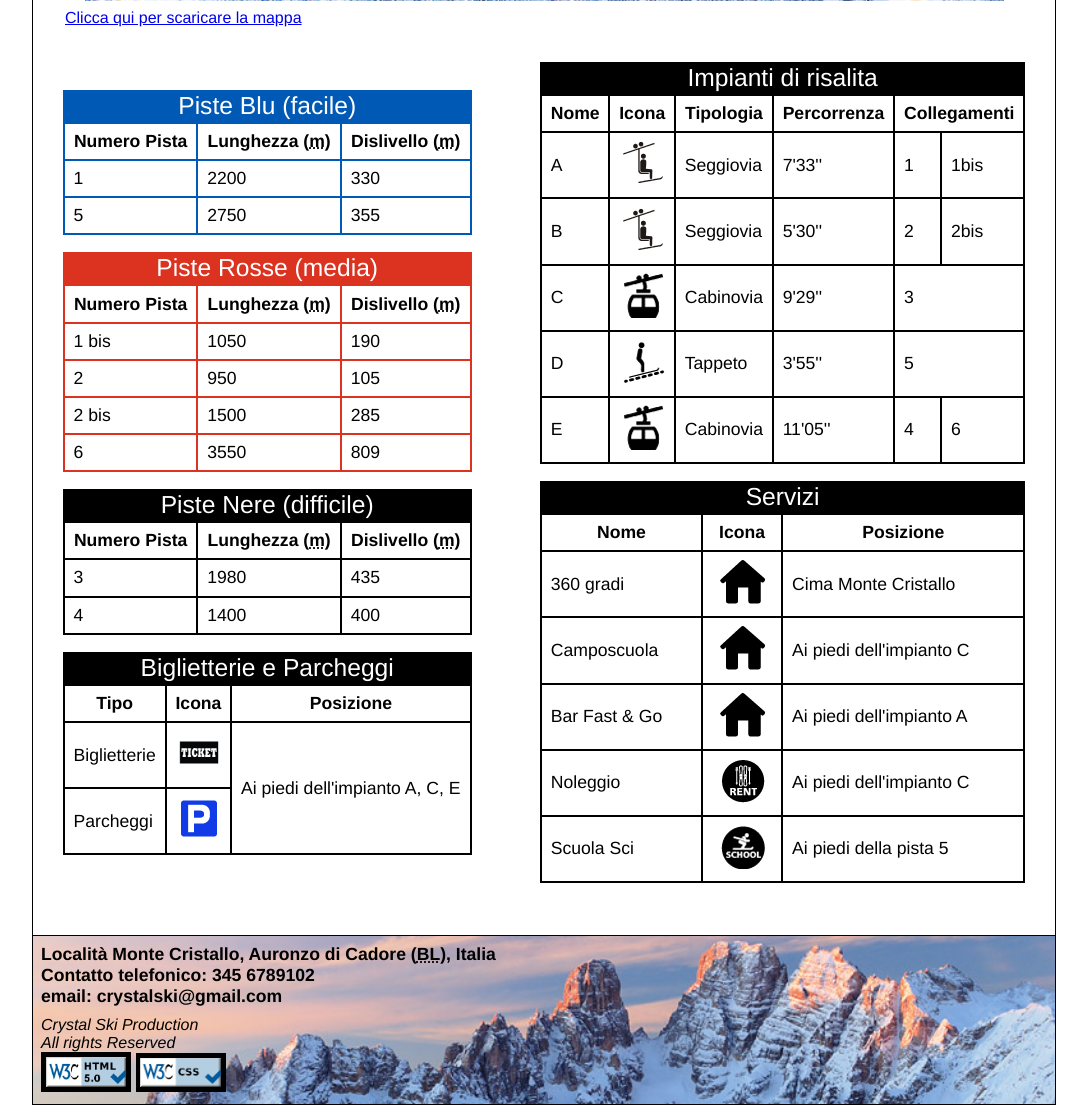
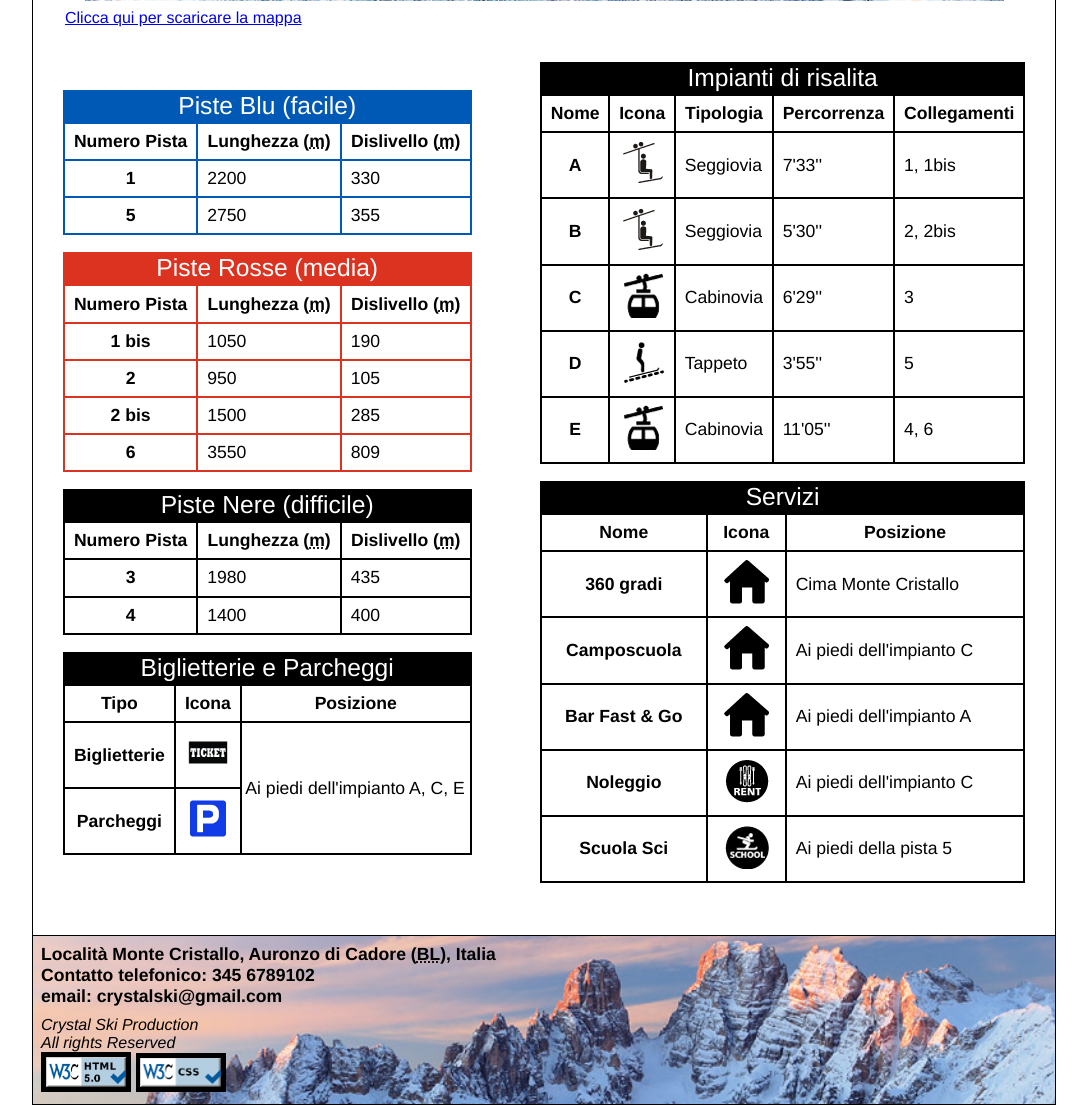
Before and after one commit to lazza89/Tech_web, a PHP site: page /Mappa.html in a window 1280 px wide. Shown: the part 895-2000 px from the top of the page, without its empty margins (96-1183 px from the left). Run offline with PHP 8.4, Linux system fonts and the light colour scheme.

Commit message:
css mini, css stampa, risistemazione html e css style

```diff
--- a/Mappa.html
+++ b/Mappa.html
@@ -3,13 +3,13 @@
 
 <head>
 	<meta charset="utf-8" />
-	<title>Crystal Ski - Mappa e piste</title>
-	<meta name="keywords" content="Crystal Ski, Sci, monte Cristallo, snowboard, mappa, piste, piste blu, piste rosse, piste nere, impianti, servizi"/>
+	<title>Mappa impianti - Crystal Ski</title>
+	<meta name="keywords" content="Mappa, impianti, piste, piste nere, piste rosse, piste blu, servizi, Crystal Ski"/>
 	<meta name="description" content="homePage" />
 	<meta name="author" content="Crystal Ski" />
 	<link rel="stylesheet" href="style.css" />
     <link rel="stylesheet" media="screen and (max-width:600px), only screen and (max-width:600px)" href="mini.css"/>
-    <!--<link rel="stylesheet" media="print" href="print.css" />-->
+    <link rel="stylesheet" media="print" href="print.css"/>
 </head>
 
 <body>
@@ -20,6 +20,9 @@
 	<nav id="breadcrumb">
 		<p>Ti trovi in: <a href="Home.html" lang="en">Home</a> &gt; &gt; Mappa</p>
 	</nav>
+
+    <label for="menu-hamburger" class="hamburger"></label>
+    <input type="checkbox" id="menu-hamburger" class="menu-toggle" />
 	<nav id="menu">
 		<ul>
 			<li lang="en"><a href="Home.html">Home</a></li>
@@ -38,102 +41,102 @@
     <a id="mappa-pdf" href="images/mappa-piste.png" target="_blank" rel="noopener noreferrer" download>Clicca qui per scaricare la mappa</a>
     <article id="legenda">
         <div id="inner-box-left">
-            <table class="slope-table" id="blue-table">
+            <table class="slope-table" id="blue-table" title="Informazioni sulle due piste blu di facile livello">
                 <caption>Piste Blu (facile)</caption>
                 <thead>
                     <tr>
-                        <th>Numero Pista</th>
-                        <th>Lunghezza (<abbr title="metri">m</abbr>)</th>
-                        <th>Dislivello (<abbr title="metri">m</abbr>)</th>
+                        <th scope="col">Numero Pista</th>
+                        <th scope="col">Lunghezza (<abbr title="metri">m</abbr>)</th>
+                        <th scope="col">Dislivello (<abbr title="metri">m</abbr>)</th>
                     </tr>
                 </thead>
                 <tbody>
                     <tr>
-                        <td>1</td>
+                        <th scope="row">1</th>
                         <td>2200</td>
                         <td>330</td>
                     </tr>
                     <tr>
-                        <td>5</td>
+                        <th scope="row">5</th>
                         <td>2750</td>
                         <td>355</td>
                     </tr>
                 </tbody>
             </table>
 
-            <table class="slope-table" id="red-table">
+            <table class="slope-table" id="red-table" title="Informazioni sulle quattro piste rosse di medio livello">
                 <caption>Piste Rosse (media)</caption>
                 <thead>
                     <tr>
-                        <th>Numero Pista</th>
-                        <th>Lunghezza (<abbr title="metri">m</abbr>)</th>
-                        <th>Dislivello (<abbr title="metri">m</abbr>)</th>
+                        <th scope="col">Numero Pista</th>
+                        <th scope="col">Lunghezza (<abbr title="metri">m</abbr>)</th>
+                        <th scope="col">Dislivello (<abbr title="metri">m</abbr>)</th>
                     </tr>
                 </thead>
                 <tbody>
                     <tr>
-                        <td>1 bis</td>
+                        <th scope="row">1 bis</th>
                         <td>1050</td>
                         <td>190</td>
                     </tr>
                     <tr>
-                        <td>2</td>
+                        <th scope="row">2</th>
                         <td>950</td>
                         <td>105</td>
                     </tr>
                     <tr>
-                        <td>2 bis</td>
+                        <th scope="row">2 bis</th>
                         <td>1500</td>
                         <td>285</td>
                     </tr>
                     <tr>
-                        <td>6</td>
+                        <th scope="row">6</th>
                         <td>3550</td>
                         <td>809</td>
                     </tr>
                 </tbody>
             </table>
 
-            <table class="slope-table black-table">
+            <table class="slope-table black-table" title="Informazioni sulle due piste nere di difficile livello">
                 <caption>Piste Nere (difficile)</caption>
                 <thead>
                     <tr>
-                        <th>Numero Pista</th>
-                        <th>Lunghezza (<abbr title="metri">m</abbr>)</th>
-                        <th>Dislivello (<abbr title="metri">m</abbr>)</th>
+                        <th scope="col">Numero Pista</th>
+                        <th scope="col">Lunghezza (<abbr title="metri">m</abbr>)</th>
+                        <th scope="col">Dislivello (<abbr title="metri">m</abbr>)</th>
                     </tr>
                 </thead>
                 <tbody>
                     <tr>
-                        <td>3</td>
+                        <th scope="row">3</th>
                         <td>1980</td>
                         <td>435</td>
                     </tr>
                     <tr>
-                        <td>4</td>
+                        <th scope="row">4</th>
                         <td>1400</td>
                         <td>400</td>
                     </tr>
                 </tbody>
             </table>
 
-            <table class="black-table">
+            <table class="black-table" id="biglietterie" title="Dettaglio posizione biglietterie e parcheggi">
                 <caption>Biglietterie e Parcheggi</caption>
                 <thead>
                     <tr>
-                        <th>Tipo</th>
-                        <th>Icona</th>
-                        <th>Posizione</th>
+                        <th scope="col">Tipo</th>
+                        <th scope="col">Icona</th>
+                        <th scope="col">Posizione</th>
                     </tr>
                 </thead>
                 <tbody>
                     <tr>
-                        <td>Biglietterie</td>
+                        <th scope="row">Biglietterie</th>
                         <td class="icone"><img src="images/icona-biglietteria.png" alt=""></td>
-                        <td rowspan="2" id="collocazione"> Ai piedi dell'impianto A, C, E</td>
+                        <td rowspan="2" id="posizione-parcheggi">Ai piedi dell'impianto A, C, E</td>
                     </tr>
                     <tr>
-                        <td>Parcheggi</td>
+                        <th scope="row">Parcheggi</th>
                         <td class="icone"><img src="images/icona-parcheggio.png" alt=""></td>
                     </tr>
                 </tbody>
@@ -141,92 +144,90 @@
         </div>
 
         <div id="inner-box-right">
-            <table class="black-table">
+            <table id="risalita" class="black-table" title="Dettagli dei 5 impianti">
                 <caption>Impianti di risalita</caption>
                 <thead>
                     <tr>
-                        <th>Nome</th>
-                        <th>Icona</th>
-                        <th>Tipologia</th>
-                        <th>Percorrenza</th>
-                        <th colspan="2">Collegamenti</th>
+                        <th scope="col">Nome</th>
+                        <th scope="col">Icona</th>
+                        <th scope="col">Tipologia</th>
+                        <th scope="col">Percorrenza</th>
+                        <th scope="col">Collegamenti</th>
                     </tr>
                 </thead>
                 <tbody>
                     <tr>
-                        <td>A</td>
-                        <td class="icone"><img src="images/icona-seggiovia.png" alt="icona seggiovia"></td>
-                        <td>Seggiovia</td>
-                        <td>7'33''</td>
-                        <td>1</td>
-                        <td>1bis</td>
+                        <th scope="row">A</th>
+                        <td class="icone" data-title="Icona"><img src="images/icona-seggiovia.png" alt="icona seggiovia"></td>
+                        <td data-title="Tipologia" >Seggiovia</td>
+                        <td data-title="Percorrenza">7'33''</td>
+                        <td data-title="Collegamenti">1, 1bis</td>
+
                     </tr>
                     <tr>
-                        <td>B</td>
-                        <td class="icone"><img src="images/icona-seggiovia.png" alt="icona seggiovia"></td>
-                        <td>Seggiovia</td>
-                        <td>5'30''</td>
-                        <td>2</td>
-                        <td>2bis</td>
+                        <th scope="row">B</th>
+                        <td class="icone" data-title="Icona"><img src="images/icona-seggiovia.png" alt="icona seggiovia"></td>
+                        <td data-title="Impianto">Seggiovia</td>
+                        <td data-title="Percorrenza">5'30''</td>
+                        <td data-title="Collegamenti"> 2, 2bis </td>
                     </tr>
                     <tr>
-                        <td>C</td>
-                        <td class="icone"><img src="images/icona-cabinovia.png" alt=""></td>
-                        <td>Cabinovia</td>
-                        <td>9'29''</td>
-                        <td colspan="2">3</td>
+                        <th scope="row">C</th>
+                        <td class="icone"  data-title="Icona"><img src="images/icona-cabinovia.png" alt=""></td>
+                        <td data-title="Impianto">Cabinovia</td>
+                        <td data-title="Percorrenza">6'29''</td>
+                        <td data-title="Collegamenti">3</td>
                     </tr>
                     <tr>
-                        <td>D</td>
-                        <td class="icone"><img src="images/icona-tappeto.png" alt=""></td>
-                        <td>Tappeto</td>
-                        <td>3'55''</td>
-                        <td colspan="2">5</td>
+                        <th scope="row">D</th>
+                        <td class="icone"  data-title="Icona"><img src="images/icona-tappeto.png" alt=""></td>
+                        <td data-title="Impianto">Tappeto</td>
+                        <td data-title="Percorrenza">3'55''</td>
+                        <td data-title="Collegamenti">5</td>
                     </tr>
                     <tr>
-                        <td>E</td>
-                        <td class="icone"><img src="images/icona-cabinovia.png" alt=""></td>
-                        <td>Cabinovia</td>
-                        <td>11'05''</td>
-                        <td>4</td>
-                        <td>6</td>
+                        <th scope="row">E</th>
+                        <td class="icone"  data-title="Icona"><img src="images/icona-cabinovia.png" alt=""></td>
+                        <td data-title="Impianto">Cabinovia</td>
+                        <td data-title="Percorrenza">11'05''</td>
+                        <td data-title="Collegamenti">4, 6</td>
                     </tr>
                 </tbody>
             </table>
-            <table class="black-table">
+            <table class="black-table" id="servizi" title="Dettaglio posizione dei 3punti ristoro, del noleggio e della scuola di sci">
                 <caption>Servizi</caption>
                 <thead>
                     <tr>
-                        <th>Nome</th>
-                        <th>Icona</th>
-                        <th>Posizione</th>
+                        <th scope="col">Nome</th>
+                        <th scope="col">Icona</th>
+                        <th scope="col">Posizione</th>
                     </tr>
                 </thead>
                 <tbody>
                     <tr>
-                        <td>360 gradi</td>
-                        <td class="icone"><img src="images/icona-rifugio.png" alt=""></td>
-                        <td>Cima Monte Cristallo</td>
+                        <th scope="row">360 gradi</th>
+                        <td class="icone" data-title="Icona"><img src="images/icona-rifugio.png" alt=""></td>
+                        <td data-title="Posizione">Cima Monte Cristallo</td>
                     </tr>
                     <tr>
-                        <td>Camposcuola</td>
-                        <td class="icone"><img src="images/icona-rifugio.png" alt=""></td>
-                        <td>Ai piedi dell'impianto C</td>
+                        <th scope="row">Camposcuola</th>
+                        <td class="icone" data-title="Icona"><img src="images/icona-rifugio.png" alt=""></td>
+                        <td data-title="Posizione">Ai piedi dell'impianto C</td>
                     </tr>
                     <tr>
-                        <td>Bar Fast & Go</td>
-                        <td class="icone"><img src="images/icona-rifugio.png" alt=""></td>
-                        <td>Ai piedi dell'impianto A</td>
+                        <th scope="row">Bar Fast & Go</th>
+                        <td class="icone" data-title="Icona"><img src="images/icona-rifugio.png" alt=""></td>
+                        <td data-title="Posizione">Ai piedi dell'impianto A</td>
                     </tr>
                     <tr>
-                        <td>Noleggio</td>
-                        <td class="icone"><img src="images/icona-noleggio.png" alt=""></td>
-                        <td>Ai piedi dell'impianto C</td>
+                        <th scope="row">Noleggio</th>
+                        <td class="icone" data-title="Icona"><img src="images/icona-noleggio.png" alt=""></td>
+                        <td data-title="Posizione">Ai piedi dell'impianto C</td>
                     </tr>
                     <tr>
-                        <td>Scuola Sci</td>
-                        <td class="icone"><img src="images/icona-skischool.png" alt=""></td>
-                        <td>Ai piedi della pista 5</td>
+                        <th scope="row">Scuola Sci</th>
+                        <td class="icone" data-title="Icona"><img src="images/icona-skischool.png" alt=""></td>
+                        <td data-title="Posizione">Ai piedi della pista 5</td>
                     </tr>
                 </tbody>
             </table>
--- a/mini.css
+++ b/mini.css
@@ -1,3 +1,11 @@
+*{
+	box-sizing: border-box;
+}
+
+html, body{
+	max-width: 600px;
+}
+
 body{
 	border: none
 }
@@ -54,103 +109,60 @@ header h1{
 
 #listino{
 	width: 80%;
-
 }
 
-#listino thead, #listino #table-header, #listino td:empty{
+@media screen and (max-width: 480px) {
+	#listino{
+		width: 90%;
+	}
+}
+
+#legenda{
+	display:block;
+	margin: 1.5em;
+	font-size: 0.9em;
+}
+
+.slope-table, #biglietterie{
+	width: 90%;
+}
+
+#listino thead, #listino #table-header, #listino td:empty,
+#risalita thead, #servizi thead {
 	display:none;
 }
 
-#listino tr, #listino th, #listino td {
+#listino tr, #listino th, #listino td,
+#risalita tr, #risalita th, #risalita td,
+#servizi tr, #servizi th, #servizi td{
 	display: block;
 	padding: 0.5em;
 	white-space: normal;
 }
 
-#listino th, #listino td{
-	border: 2px solid #000;
-}
-
-#listino th[data-title]:before, #listino td[data-title]:before {
+#listino th[data-title]:before, #listino td[data-title]:before,
+#risalita th[data-title]:before,#risalita td[data-title]:before,
+#servizi th[data-title]:before, #servizi td[data-title]:before
+{
 	content:
 	attr(data-title) ":\00A0";
 	font-weight: bold;
 }
 
-/* MAPPA */
-#imgMappa{
-	display: block;
-	margin: 0.5em auto;
-	width: 90%;
+#servizi th, #risalita th {
+	background-color: #a2ffff;
 }
 
-#mappa-pdf{
-	margin-left: 2em;
+#risalita td img, #servizi td img{
+	width: 10%;
 }
 
-#legenda {
-	display: flex;
-	flex-direction: row;
-	flex-wrap: wrap;
-	justify-content: space-around;
-	align-items: center;
-	margin: 2em 0;
-	font-size: 1.1em;
-}
-
-#inner-box-left {
-	width: 40%;
-	margin-right: 0.5em;
-}
-
-.slope-table, .black-table {
-	/*width: 100%;*/
-	border-collapse: collapse;
-	margin-bottom: 1em;
-	border: 2px solid;
-	min-width: 150px;
-}
-
-.slope-table caption, .black-table caption {
-	font-size: 1.4em;
-	color: white;
-	border: 2px solid;
-}
-
-.slope-table th, .slope-table td, .black-table th, .black-table td {
-	border: 2px solid;
-	padding: 0.4em 0.5em;
-}
-
-#blue-table, #blue-table th, #blue-table td {
-	border-color: #005ab5;
-}
-
-#blue-table caption {
-	background-color: #005ab5; /* con testo #fff rapporto 6.7:1*/
-	border-color: #005ab5;
-}
-
-#red-table, #red-table th, #red-table td {
-	border-color: #dc3220;
-}
-
-#red-table caption {
-	background-color: #dc3220; /* con testo #fff rapporto 4.64:1*/
-	border-color: #dc3220;
-}
-
-.black-table, .black-table th, .black-table td {
-	border-color: #000;
-}
-
-.black-table caption {
-	background-color: #000; /* con testo #fff rapporto 21:1*/
-	border-color: #000;
+#servizi{
+	margin-top: 5em;
 }
 
 .icone{
-	text-align: center;
+	text-align: left;
 }
 
 
--- /dev/null
+++ b/print.css
@@ -0,0 +1,84 @@
+*{
+	page-break-inside: avoid;
+	background-color: #fff;
+}
+
+html, body{
+	font-size: 13pt;
+	font-family: "Times New Roman", serif;
+	margin: auto;
+}
+
+body{
+	border: none;
+}
+
+header{
+	background-image: none;
+}
+
+header h1{
+	font-size: 3em;
+	color: #000;
+}
+
+#breadcrumb{
+	border: none;
+}
+
+#menu{
+	display: none;
+}
+
+/* HOME */
+#offerte, #news{
+	box-shadow: none;
+}
+
+/* TARIFFE, MAPPA */
+#legenda{
+	page-break-inside: initial;
+}
+
+#mappa-pdf{
+	display: none;
+}
+
+#listino, .slope-table, .black-table{
+	page-break-inside: avoid;
+}
+
+#listino thead, .table-header{
+	background-color: #fff;
+}
+
+#blue-table caption {
+	background-color: #fff;
+	color: #005ab5;
+}
+
+#red-table caption {
+	background-color: #fff;
+	color: #dc3220;
+}
+
+.black-table caption {
+	background-color: #fff;
+	color: #000;
+}
+
+/*SERVIZI,  EVENTI*/
+.box{
+	box-shadow: none;
+}
+
+/* FOOTER */
+footer{
+	background-image: none;
+	background-color: #fff;
+}
+
+footer .imgValidCode{
+	width: 10%;
+	background-color: #fff;
+}
--- a/style.css
+++ b/style.css
@@ -2,6 +2,7 @@
 	padding: 0;
 	margin: 0;
 }
+
 
 html, body{
 	font-size: 100%;
@@ -62,6 +63,11 @@ header h1{
 #menu a:visited{
 	color: #800080 /*con a2ffff rapporto 8.20:1*/
 }
+
+#menu-hamburger{
+	display: none;
+}
+
 
 /* GENERAL CONTENT */
 .content{
@@ -132,7 +138,7 @@ header h1{
 #presentazione #imgHome{
 	float: right;
 	padding: 1em;
-	width: 40%;
+	width: 45%;
 	vertical-align: middle;
 }
 
@@ -172,7 +178,7 @@ header h1{
 }
 
 #listino{
-	table-layout: auto; /*flex*/
+	table-layout: auto;
 	width: 575px;
 	margin: auto;
 	text-align: center;
@@ -187,11 +193,6 @@ header h1{
 	padding:0.5em;
 }
 
-#listino th,td{
-	border: medium solid #336ef0; /* con fff rapporto 4.54:1*/
-	padding: 0.5em;
-}
-
 #listino thead, .table-header{
 	background-color: #6693f5;
 }
@@ -201,9 +202,10 @@ header h1{
 }
 
 #listino th,td{
-	border: 3px solid #000; /* con fff rapporto 4.54:1*/
+	border: 3px solid #000;
 	padding: 0.5em;
 }
+
 
 /* MAPPA */
 #imgMappa{
@@ -280,11 +282,9 @@ header h1{
 	text-align: center;
 }
 
-#collocazione p{
+#posizione-parcheggi{
 	padding: 0.2em;
 }
-
-
 
 
 /*SERVIZI,  EVENTI*/
```
Also changed, not shown: other parts of mini.css (+54 -7 lines), Eventi.html (+7 -5 lines), Home.html (+5 -3 lines), Servizi.html (+7 -6 lines), Tariffe.html (+5 -3 lines).
